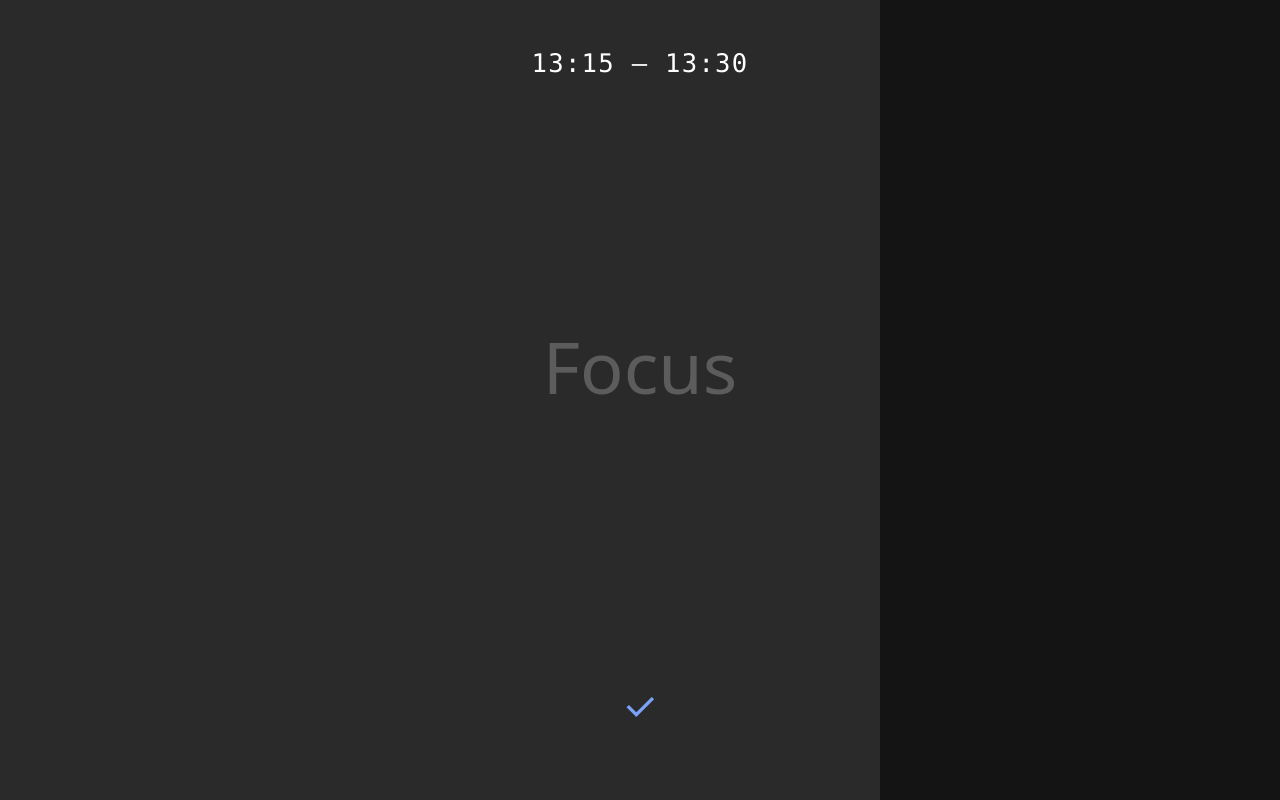
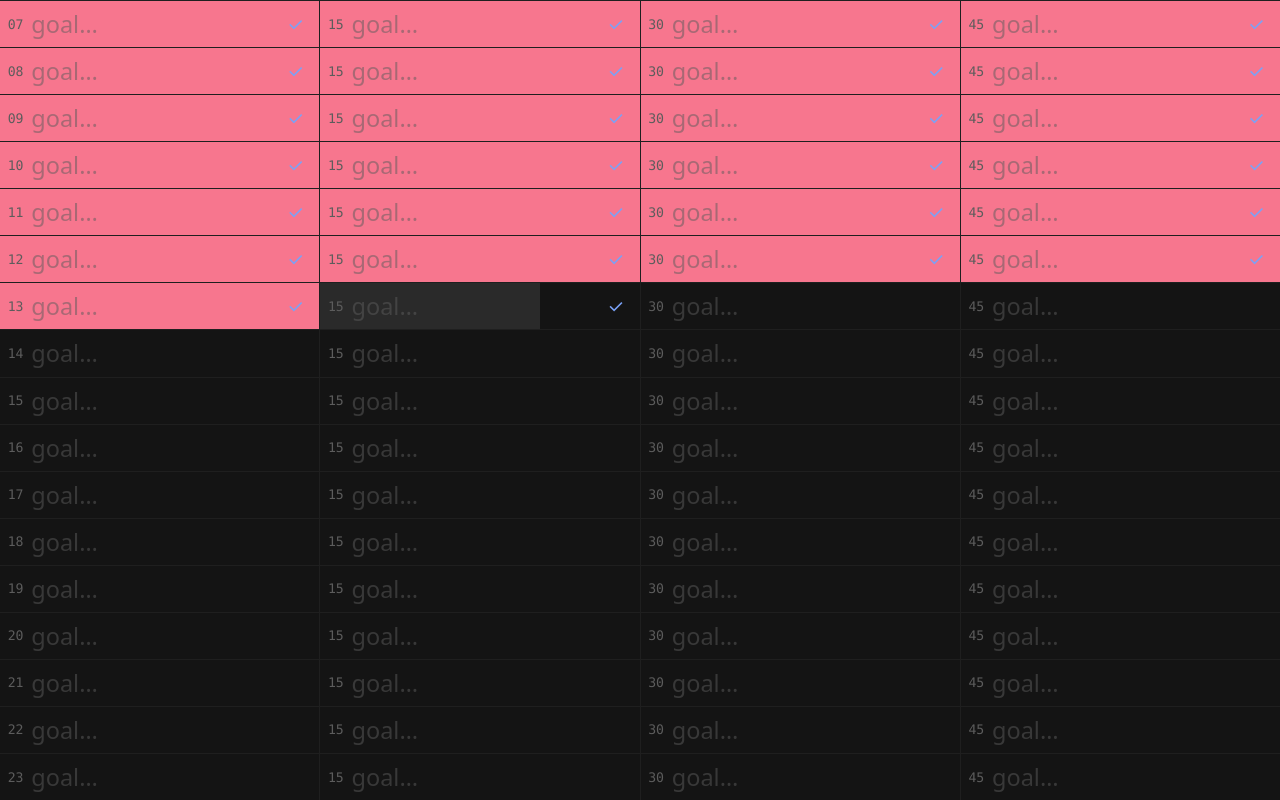
Before and after one commit to PointOneLab/howfar.today, a React (Vite) app: page / in a window 1280 px wide. Built offline with nearby package versions, Linux system fonts and the light colour scheme.

Commit message:
Update UI: land on visualizer, editable past, instant progress, dark mask, dual resets
Co-authored-by: Point One Lab <PointOneLab@users.noreply.github.com>

```diff
--- a/src/App.tsx
+++ b/src/App.tsx
@@ -1,7 +1,8 @@
-import { useCallback, useEffect, useRef } from 'react';
+import { useCallback, useEffect, useLayoutEffect, useRef } from 'react';
 import { useClock } from '@/hooks/useClock';
 import { useDayView, useWindowSync } from '@/hooks/useDayView';
 import { useSlideNav } from '@/hooks/useSlideNav';
+import { useScrollMask } from '@/hooks/useScrollMask';
 import { useConfigStore } from '@/state/store';
 import { locateWindow, toLocalDateKey } from '@/core/engine/time';
 import { applyTokens } from '@/services/tokens';
@@ -10,6 +11,9 @@ import { FocusSlide } from '@/features/focus/FocusSlide';
 import { VisualizerSlide } from '@/features/visualizer/VisualizerSlide';
 import { SettingsSlide } from '@/features/settings/SettingsSlide';
 
+/** Slide index the app opens on: the Day Visualizer (the main screen). */
+const LANDING_SLIDE = 1;
+
 export default function App() {
   const now = useClock(1000);
   useWindowSync(now);
@@ -17,28 +21,39 @@ export default function App() {
 
   const tokens = useConfigStore((s) => s.tokens);
   const fontScalePct = useConfigStore((s) => s.fontScalePct);
+  const timeScalePct = useConfigStore((s) => s.timeScalePct);
+  const segmentGap = useConfigStore((s) => s.segmentGap);
   const structure = useConfigStore((s) => s.structure);
   const setCompleted = useConfigStore((s) => s.setCompleted);
 
   const deckRef = useRef<HTMLDivElement>(null);
   useSlideNav(deckRef);
+  useScrollMask(deckRef);
 
-  // Completion may only be toggled on the active segment (Focus or grid).
-  const toggleActiveComplete = useCallback(() => {
-    if (!view.active) return;
-    const position = locateWindow(structure, now);
-    if (!position.windowStartDate) return;
-    setCompleted(
-      view.active.segment.minuteOfDay,
-      !view.active.isCompleted,
-      toLocalDateKey(position.windowStartDate),
-    );
-  }, [view.active, structure, now, setCompleted]);
+  // Open on the main (visualizer) screen, instantly (no smooth-scroll animation).
+  useLayoutEffect(() => {
+    const deck = deckRef.current;
+    if (!deck) return;
+    const prev = deck.style.scrollBehavior;
+    deck.style.scrollBehavior = 'auto';
+    deck.scrollTop = LANDING_SLIDE * deck.clientHeight;
+    deck.style.scrollBehavior = prev;
+  }, []);
 
-  // Live theming: push tokens to CSS custom properties.
+  // Completion may be toggled on active or past segments while in-window.
+  const toggleComplete = useCallback(
+    (minuteOfDay: number, currentlyCompleted: boolean) => {
+      const position = locateWindow(structure, now);
+      if (!position.windowStartDate) return;
+      setCompleted(minuteOfDay, !currentlyCompleted, toLocalDateKey(position.windowStartDate));
+    },
+    [structure, now, setCompleted],
+  );
+
+  // Live theming: push tokens and layout scales to CSS custom properties.
   useEffect(() => {
-    applyTokens(tokens, fontScalePct);
-  }, [tokens, fontScalePct]);
+    applyTokens(tokens, { fontScalePct, timeScalePct, segmentGap });
+  }, [tokens, fontScalePct, timeScalePct, segmentGap]);
 
   // Live tab title + favicon.
   useEffect(() => {
@@ -47,8 +62,8 @@ export default function App() {
 
   return (
     <div className="deck" ref={deckRef}>
-      <FocusSlide view={view} onToggleComplete={toggleActiveComplete} />
-      <VisualizerSlide view={view} onToggleActiveComplete={toggleActiveComplete} />
+      <FocusSlide view={view} onToggleComplete={toggleComplete} />
+      <VisualizerSlide view={view} onToggleComplete={toggleComplete} />
       <SettingsSlide />
     </div>
   );
--- a/src/features/visualizer/VisualizerSlide.tsx
+++ b/src/features/visualizer/VisualizerSlide.tsx
@@ -6,15 +6,15 @@ import { useConfigStore } from '@/state/store';
 
 interface VisualizerSlideProps {
   view: DayView;
-  onToggleActiveComplete: () => void;
+  onToggleComplete: (minuteOfDay: number, currentlyCompleted: boolean) => void;
 }
 
 /**
  * Slide 2 — the day visualizer. Hour rows divide the viewport equally; each row
- * holds the configured number of sub-segments. Goals are edited inline with a
- * dedicated keyboard navigation layer (Enter / Shift+Enter / Escape).
+ * holds the configured number of sub-segments. Goals are editable inline in any
+ * state, with a dedicated keyboard layer (Enter / Shift+Enter / Escape).
  */
-export function VisualizerSlide({ view, onToggleActiveComplete }: VisualizerSlideProps) {
+export function VisualizerSlide({ view, onToggleComplete }: VisualizerSlideProps) {
   const setGoal = useConfigStore((s) => s.setGoal);
   const inputs = useRef<Map<number, HTMLInputElement>>(new Map());
 
@@ -58,25 +58,32 @@ export function VisualizerSlide({ view, onToggleActiveComplete }: VisualizerSlid
 
   return (
     <section className="slide visualizer" aria-label="Day visualizer" style={style}>
+      <div className="slide__mask" aria-hidden="true" />
       {rows.map((row, hourIndex) => (
         <div className="hour-row" key={hourIndex}>
           {row.map((segment) => {
             const sv = viewByIndex.get(segment.index);
             if (!sv) return null;
-            const fillStyle =
-              sv.state === 'active' ? { width: `${view.activeProgress * 100}%` } : undefined;
+            const fillWidth = sv.isActive
+              ? view.activeProgress * 100
+              : sv.state === 'future'
+                ? 0
+                : 100;
 
             return (
               <div className={`segment segment--${sv.state}`} key={segment.index}>
-                <div className="segment__fill" style={fillStyle} aria-hidden="true" />
+                <div
+                  className="segment__fill"
+                  style={{ width: `${fillWidth}%` }}
+                  aria-hidden="true"
+                />
                 <div className="segment__body">
                   <span className="segment__time">{segment.label}</span>
                   <input
                     className="segment__input"
                     type="text"
                     value={sv.goal}
-                    placeholder={sv.editable ? 'goal…' : ''}
-                    disabled={!sv.editable}
+                    placeholder="goal…"
                     maxLength={200}
                     aria-label={`Goal for ${segment.startLabel}`}
                     ref={(el) => {
@@ -86,11 +93,11 @@ export function VisualizerSlide({ view, onToggleActiveComplete }: VisualizerSlid
                     onChange={(e) => setGoal(segment.minuteOfDay, e.target.value)}
                     onKeyDown={(e) => handleKeyDown(e, segment.index)}
                   />
-                  {sv.isActive && (
+                  {sv.completable && (
                     <button
                       type="button"
                       className="segment__check"
-                      onClick={onToggleActiveComplete}
+                      onClick={() => onToggleComplete(segment.minuteOfDay, sv.isCompleted)}
                       aria-pressed={sv.isCompleted}
                       title={sv.isCompleted ? 'Revert completion' : 'Mark completed'}
                     >
@@ -103,9 +110,6 @@ export function VisualizerSlide({ view, onToggleActiveComplete }: VisualizerSlid
           })}
         </div>
       ))}
-      <span className="scroll-hint" aria-hidden="true">
-        ▴ focus · settings ▾
-      </span>
     </section>
   );
 }
--- a/src/styles/global.css
+++ b/src/styles/global.css
@@ -18,7 +18,9 @@
   --color-void: #141414;
   --color-grid: #1f1f1f;
   --stroke-grid: 1px;
-  --font-scale: 0.5;
+  --font-scale-goal: 0.5;
+  --font-scale-time: 0.28;
+  --segment-gap: 0.6vw;
 
   --font-primary: system-ui, -apple-system, 'Segoe UI', Roboto, Helvetica, Arial, sans-serif;
   --font-mono: ui-monospace, 'SF Mono', 'Cascadia Code', 'Roboto Mono', Menlo, Consolas, monospace;
@@ -85,6 +87,16 @@ button {
   overflow: hidden;
 }
 
+/* Fade-through-black transition: darkens slides as they leave the viewport. */
+.slide__mask {
+  position: absolute;
+  inset: 0;
+  z-index: 5;
+  background: #000;
+  opacity: var(--mask-opacity, 0);
+  pointer-events: none;
+}
+
 /* --- Slide 1: Focus Mode ----------------------------------------------- */
 
 .focus {
@@ -102,9 +114,6 @@ button {
   height: 100%;
   width: 0;
   background: var(--color-progress);
-  transition:
-    width 1s linear,
-    background-color 200ms ease-out;
   z-index: 0;
 }
 
@@ -162,7 +171,6 @@ button {
   font-size: 5vh;
   color: var(--color-interact);
   cursor: pointer;
-  transition: color 150ms ease-out;
 }
 
 .focus__status:hover {
@@ -208,6 +216,7 @@ button {
   display: flex;
   align-items: center;
   overflow: hidden;
+  background: var(--color-void);
   border-left: var(--stroke-grid) solid var(--color-grid);
 }
 
@@ -219,33 +228,23 @@ button {
   position: absolute;
   inset: 0 auto 0 0;
   height: 100%;
-  width: 0;
   z-index: 0;
 }
 
-.segment--future .segment__fill {
-  background: var(--color-void);
-  width: 100%;
+.segment--active .segment__fill {
+  background: var(--color-progress);
 }
 
 .segment--past .segment__fill {
   background: var(--color-progress);
-  width: 100%;
 }
 
 .segment--failed .segment__fill {
   background: var(--color-failure);
-  width: 100%;
 }
 
 .segment--completed .segment__fill {
   background: var(--color-success);
-  width: 100%;
-}
-
-.segment--active .segment__fill {
-  background: var(--color-progress);
-  transition: width 1s linear;
 }
 
 .segment__body {
@@ -253,16 +252,16 @@ button {
   z-index: 1;
   display: flex;
   align-items: center;
-  gap: 0.6vw;
+  gap: var(--segment-gap);
   width: 100%;
   height: 100%;
-  padding: 0 0.8vw;
+  padding: 0 var(--segment-gap);
 }
 
 .segment__time {
   flex: none;
   font-family: var(--font-mono);
-  font-size: calc(var(--font-scale) * 0.55 * (100vh / var(--rows, 17)));
+  font-size: calc(var(--font-scale-time) * (100vh / var(--rows, 17)));
   color: var(--color-secondary);
   user-select: none;
 }
@@ -270,7 +269,7 @@ button {
 .segment__input {
   flex: 1 1 auto;
   min-width: 0;
-  font-size: calc(var(--font-scale) * (100vh / var(--rows, 17)));
+  font-size: calc(var(--font-scale-goal) * (100vh / var(--rows, 17)));
   line-height: 1;
   color: var(--color-regular);
   background: transparent;
@@ -280,26 +279,12 @@ button {
 
 .segment__input::placeholder {
   color: var(--color-secondary);
-  opacity: 0.6;
+  opacity: 0.5;
 }
 
-.segment__input:focus {
-  color: var(--color-highlight);
-}
-
+.segment__input:focus,
 .segment--active .segment__input {
   color: var(--color-highlight);
-}
-
-.segment--past .segment__input,
-.segment--failed .segment__input,
-.segment--completed .segment__input {
-  color: var(--color-regular);
-  opacity: 0.55;
-}
-
-.segment__input:disabled {
-  cursor: default;
 }
 
 .segment__check {
@@ -308,8 +293,8 @@ button {
   align-items: center;
   justify-content: center;
   height: 100%;
-  padding: 0 0.6vw;
-  font-size: calc(var(--font-scale) * 0.8 * (100vh / var(--rows, 17)));
+  padding: 0 var(--segment-gap);
+  font-size: calc(var(--font-scale-goal) * 0.8 * (100vh / var(--rows, 17)));
   color: var(--color-interact);
   cursor: pointer;
 }
@@ -420,9 +405,6 @@ button {
   height: 100%;
   width: 50%;
   background: var(--color-secondary);
-  transition:
-    left 150ms ease-out,
-    background-color 150ms ease-out;
 }
 
 .switch--on .switch__knob {
@@ -443,7 +425,6 @@ button {
   font-size: 2.1vh;
   cursor: pointer;
   border: var(--stroke-grid) solid var(--color-grid);
-  transition: color 150ms ease-out;
 }
 
 .btn:hover {
@@ -469,21 +450,6 @@ button {
   color: var(--color-secondary);
 }
 
-/* --- Slide affordance hint --------------------------------------------- */
-
-.scroll-hint {
-  position: absolute;
-  bottom: 2.5vh;
-  left: 50%;
-  transform: translateX(-50%);
-  z-index: 2;
-  font-size: 1.8vh;
-  color: var(--color-secondary);
-  opacity: 0.6;
-  user-select: none;
-  pointer-events: none;
-}
-
 .visually-hidden {
   position: absolute;
   width: 1px;
```
Also changed, not shown: src/features/focus/FocusSlide.tsx (+8 -8 lines), src/features/settings/SettingsSlide.tsx (+44 -5 lines).
